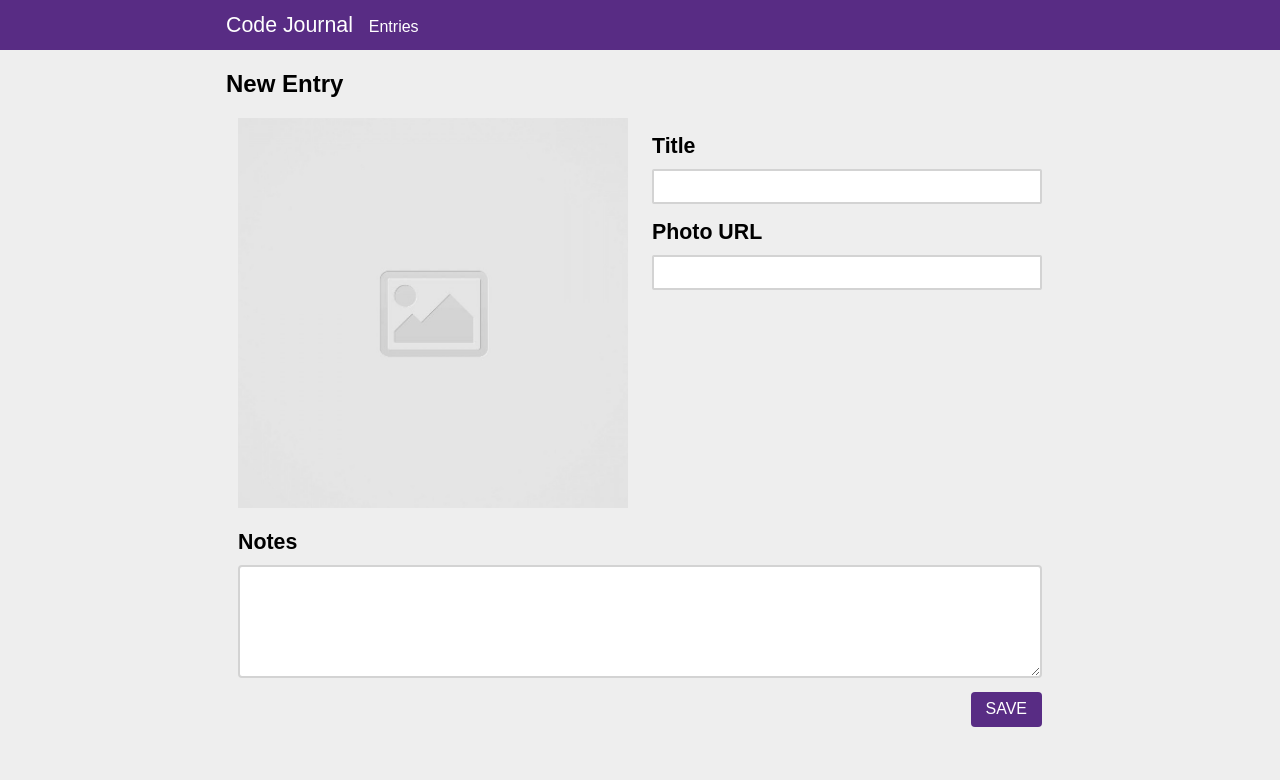
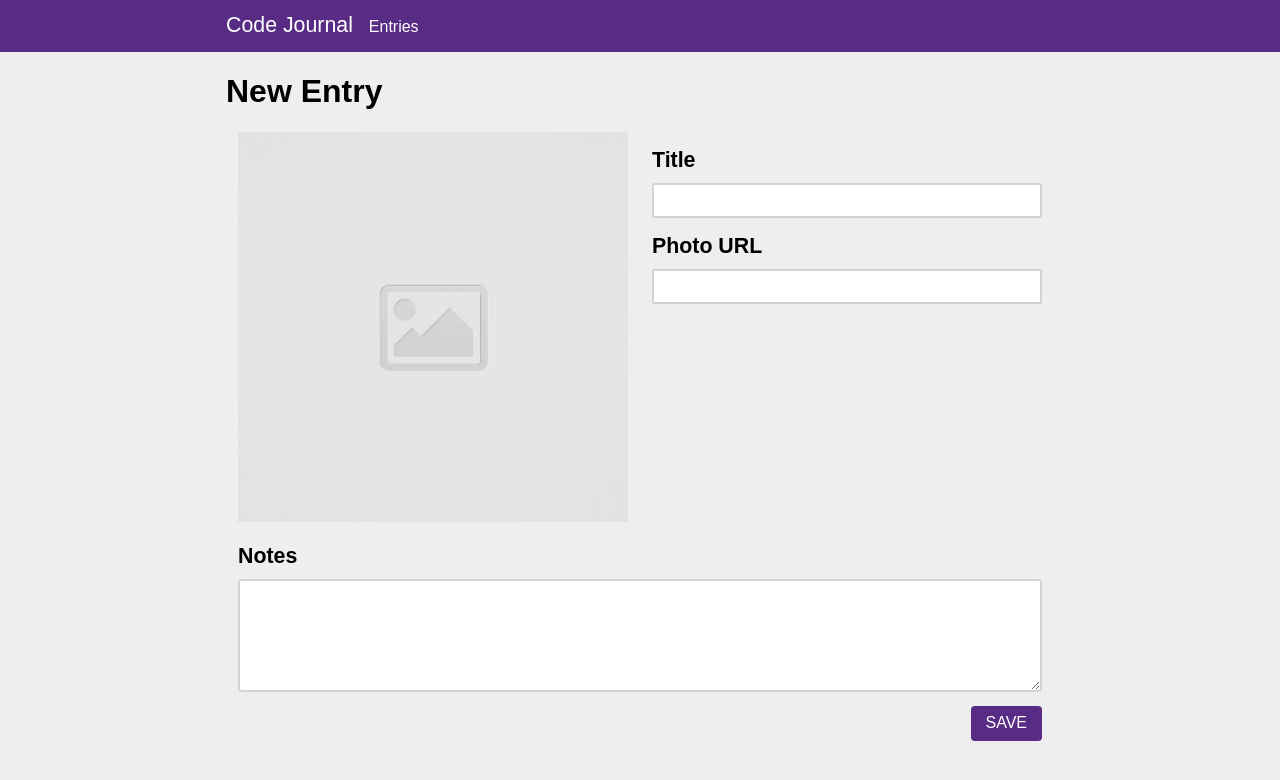
Before and after one commit to gavenlou/code-journal, a website: page index.html in a window 1280 px wide. Drawn offline with Linux system fonts and the light colour scheme.

Commit message:
Minor cosmetic changes. #2

```diff
--- a/css/layout.css
+++ b/css/layout.css
@@ -15,7 +15,6 @@
   color: white;
   line-height: 50px;
   font-size: 16pt;
-  height: 50px;
 }
 
 .row {
--- a/index.html
+++ b/index.html
@@ -17,14 +17,13 @@
 <body>
   <header class="bar">
     <nav class="nav">
-      Code Journal
+      <span>Code Journal</span>
       <a id="entryView" class="subnav" onclick="viewSwap('entries')">Entries</a>
     </nav>
   </header>
   <main class="container">
-    <div class="row">
       <div data-view="entry-form" class="column-full">
-        <h2>New Entry</h2>
+        <h1>New Entry</h1>
         <form>
           <div class="flex">
             <div class="column-half center">
@@ -54,7 +53,6 @@
           </div>
         </form>
       </div>
-    </div>
 
     <div data-view="entries" class="column-full">
       <div class="flex space-between">
```
